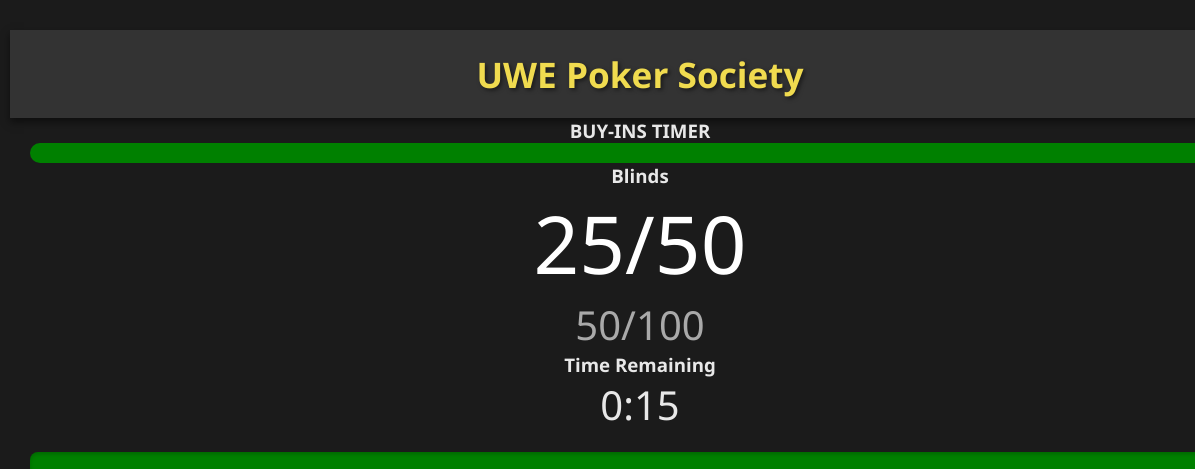
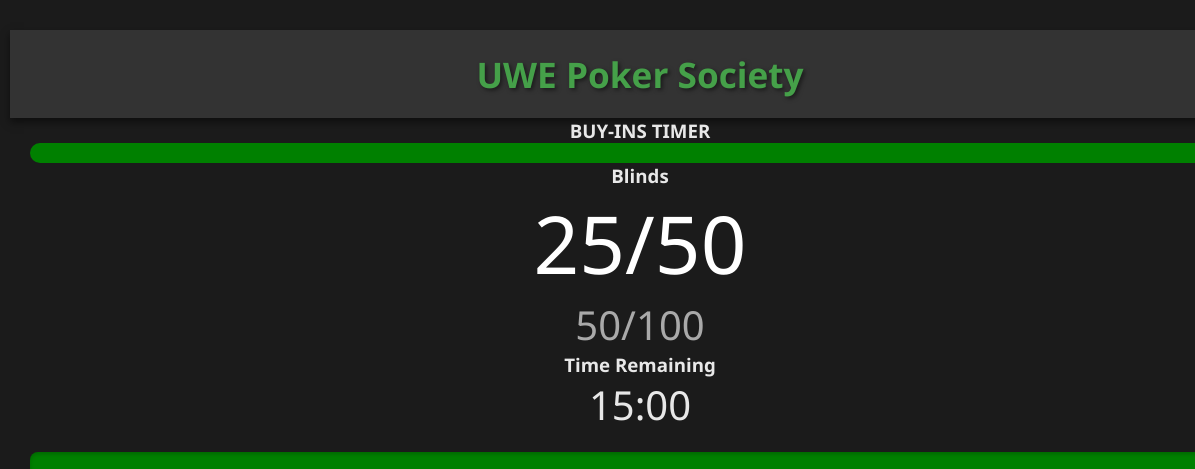
Before and after one commit to UWEPoker/UWEPoker, a plain HTML site: page index.html in a window 1280 px wide. Shown: the top 469 px of the page, 0-1195 px from the left. Drawn offline with Linux system fonts and the light colour scheme.

Commit message:
Update index.html

```diff
--- a/index.html
+++ b/index.html
@@ -8,7 +8,7 @@
 <body>
     <header>
         <img src="Poker Logo.jpeg" alt="Poker Society Logo">
-        <h1>UWE Poker Society</h1>
+        <h1 id="poker-title">UWE Poker Society</h1>
     </header>
     <h3 id="time-remaining-title">BUY-INS TIMER</h3>
 
@@ -44,7 +44,7 @@
     {small: 6000, big: 12000}, {small: 15000, big: 30000}
 ];
 let currentBlindIndex = 0;
-let timerDuration = 15 * 1; // 15 minutes in seconds
+let timerDuration = 15 * 60; // 15 minutes in seconds
 let timer = timerDuration;
 let interval;
 let firstBreakIndex = blinds.findIndex(blind => blind === "BREAK");
```
